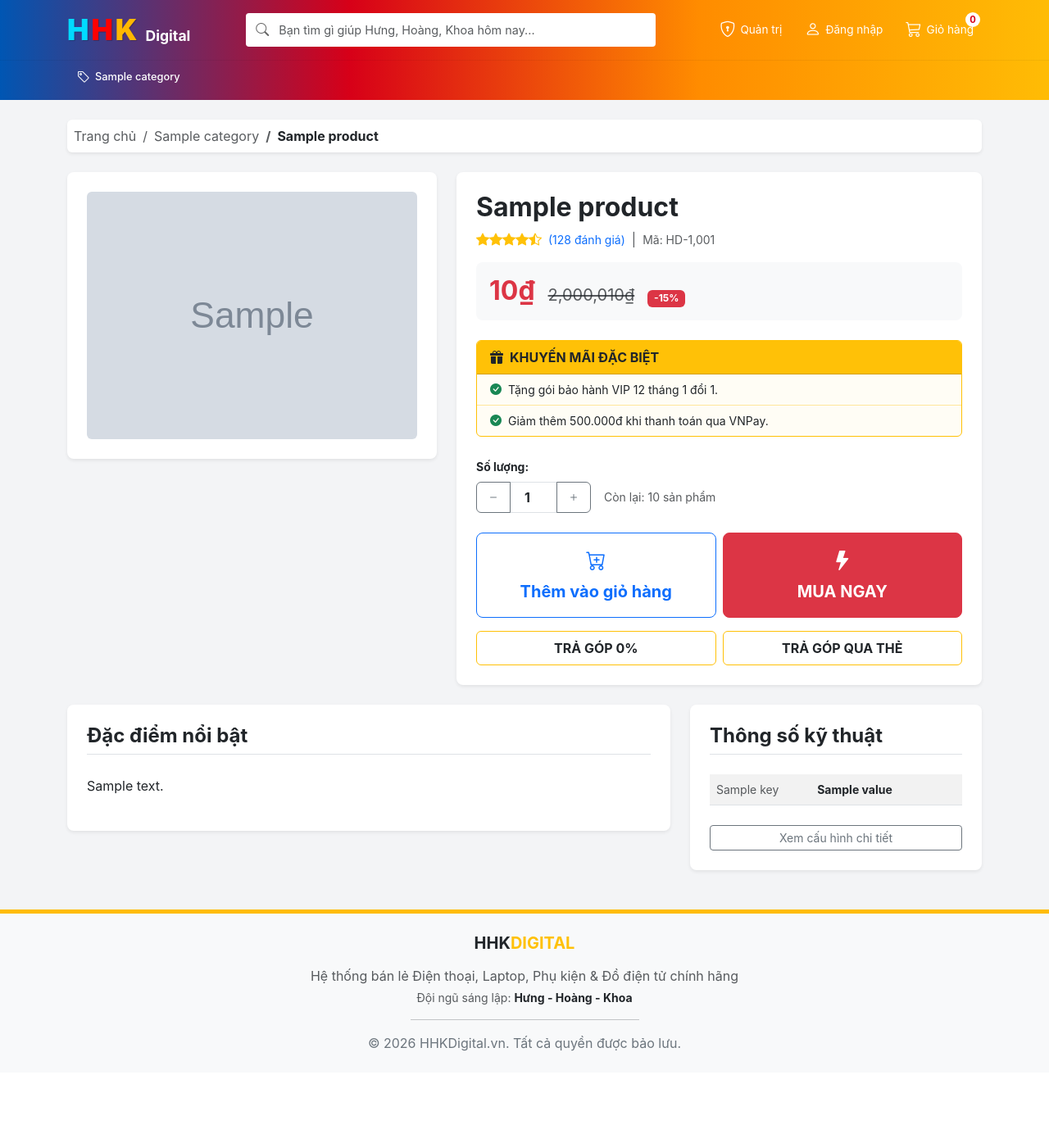
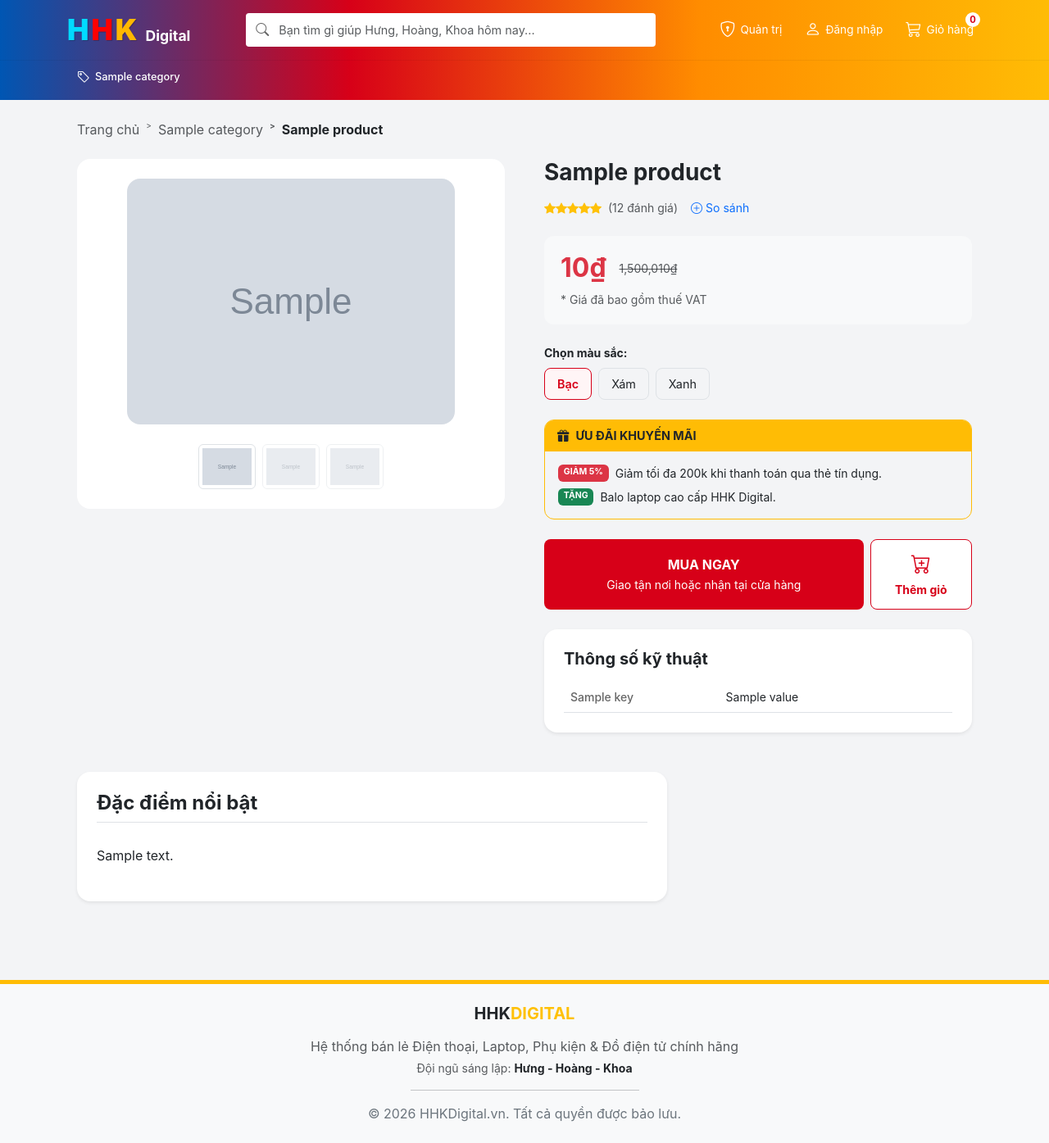
Before and after one commit to VietHoang-88/hhk_digital, a Django app: template shop/templates/shop/product_detail.html in a window 1280 px wide. Shown: the whole page at 82% size. Before the commit the page ends 1283 px from the top, so only its background shows below. Run offline with Django 5.2, Linux system fonts and the light colour scheme; the template is opened without the code that fills it: most values are stand-ins (such as "Sample title", 1, 10 or a date in 2020); grey boxes marked "Sample" are stand-in pictures; data that the repository does not hold is empty.

Commit message:
Hahahaha

```diff
--- a/shop/templates/shop/product_detail.html
+++ b/shop/templates/shop/product_detail.html
@@ -1,158 +1,197 @@
 {% extends 'shop/base.html' %}
 {% load humanize %}
 
-{% block title %}{{ product.name }} - Hoàng Digital{% endblock %}
+{% block title %}{{ product.name }} - HHK Digital{% endblock %}
 
 {% block content %}
-<div class="row g-4">
+<style>
+    .breadcrumb-item + .breadcrumb-item::before { content: ">"; font-size: 10px; vertical-align: middle; }
+    .product-main-card { border: none; border-radius: 16px; background: #fff; }
+    .price-box { background: #f8f9fa; border-radius: 12px; padding: 20px; }
+    .color-option {
+        border: 1px solid #dee2e6;
+        border-radius: 8px;
+        padding: 8px 15px;
+        cursor: pointer;
+        transition: all 0.2s;
+        font-size: 0.9rem;
+    }
+    .color-option.active { border-color: #d70018; background-color: #fff5f6; color: #d70018; font-weight: 600; }
+    .promo-box { border: 1px solid #ffbc05; border-radius: 12px; overflow: hidden; }
+    .promo-header { background: #ffbc05; padding: 8px 15px; font-weight: 700; font-size: 0.9rem; }
+    .sticky-bottom-bar {
+        position: fixed;
+        bottom: 0;
+        left: 0;
+        right: 0;
+        background: #fff;
+        box-shadow: 0 -4px 20px rgba(0,0,0,0.1);
+        padding: 12px 0;
+        z-index: 1050;
+        display: none;
+    }
+    .spec-table th { font-weight: 500; color: #666; width: 40%; }
+    .btn-buy-now { background: #d70018; color: #fff; border: none; padding: 12px; border-radius: 8px; font-weight: 700; }
+    .btn-buy-now:hover { background: #b50014; color: #fff; }
+    .btn-add-cart { background: #fff; color: #d70018; border: 1px solid #d70018; padding: 12px; border-radius: 8px; font-weight: 700; }
+    .btn-add-cart:hover { background: #fff5f6; }
+</style>
+
+<div class="container pb-5">
     <!-- Breadcrumb -->
-    <div class="col-12">
-        <nav aria-label="breadcrumb" class="bg-white p-2 rounded shadow-sm">
-            <ol class="breadcrumb mb-0">
-                <li class="breadcrumb-item"><a href="{% url 'shop:product_list' %}" class="text-decoration-none text-muted">Trang chủ</a></li>
-                <li class="breadcrumb-item"><a href="{% url 'shop:product_list_by_category' product.category.slug %}" class="text-decoration-none text-muted">{{ product.category.name }}</a></li>
-                <li class="breadcrumb-item active fw-bold text-dark" aria-current="page">{{ product.name }}</li>
-            </ol>
-        </nav>
-    </div>
+    <nav aria-label="breadcrumb" class="mb-4">
+        <ol class="breadcrumb bg-transparent p-0 small">
+            <li class="breadcrumb-item"><a href="{% url 'shop:product_list' %}" class="text-decoration-none text-muted">Trang chủ</a></li>
+            <li class="breadcrumb-item"><a href="{% url 'shop:product_list_by_category' product.category.slug %}" class="text-decoration-none text-muted">{{ product.category.name }}</a></li>
+            <li class="breadcrumb-item active fw-bold text-dark">{{ product.name }}</li>
+        </ol>
+    </nav>
 
-    <!-- Product Main Info -->
-    <div class="col-md-5">
-        <div class="card product-card p-4 shadow-sm border-0 bg-white">
-            {% if product.image %}
-                <img src="{{ product.image.url }}" class="img-fluid rounded" alt="{{ product.name }}" style="max-height: 400px; object-fit: contain;">
-            {% else %}
-                <div class="bg-light text-center py-5 rounded-3">
-                    <i class="bi bi-image fs-1 text-muted"></i>
+    <div class="row g-5">
+        <!-- Left: Image Gallery -->
+        <div class="col-lg-6">
+            <div class="product-main-card p-4 text-center sticky-lg-top" style="top: 100px;">
+                {% if product.image %}
+                    <img src="{{ product.image.url }}" class="img-fluid rounded-4" alt="{{ product.name }}" style="max-height: 500px; object-fit: contain;">
+                {% else %}
+                    <div class="bg-light py-5 rounded-4"><i class="bi bi-image fs-1 text-muted"></i></div>
+                {% endif %}
+
+                <div class="d-flex justify-content-center gap-2 mt-4">
+                    <div class="border rounded p-1" style="width: 70px; cursor: pointer;"><img src="{{ product.image.url }}" class="img-fluid"></div>
+                    <div class="border rounded p-1 opacity-50" style="width: 70px;"><img src="{{ product.image.url }}" class="img-fluid"></div>
+                    <div class="border rounded p-1 opacity-50" style="width: 70px;"><img src="{{ product.image.url }}" class="img-fluid"></div>
                 </div>
-            {% endif %}
+            </div>
         </div>
-    </div>
 
-    <div class="col-md-7">
-        <div class="bg-white p-4 rounded-3 shadow-sm h-100 border-0">
-            <h1 class="h2 fw-bold mb-2">{{ product.name }}</h1>
-            <div class="d-flex align-items-center mb-3">
-                <div class="text-warning me-2">
-                    <i class="bi bi-star-fill"></i><i class="bi bi-star-fill"></i><i class="bi bi-star-fill"></i><i class="bi bi-star-fill"></i><i class="bi bi-star-half"></i>
+        <!-- Right: Product Info -->
+        <div class="col-lg-6">
+            <h1 class="h3 fw-bold mb-3">{{ product.name }}</h1>
+
+            <div class="d-flex align-items-center gap-3 mb-4">
+                <div class="text-warning small">
+                    <i class="bi bi-star-fill"></i><i class="bi bi-star-fill"></i><i class="bi bi-star-fill"></i><i class="bi bi-star-fill"></i><i class="bi bi-star-fill"></i>
+                    <span class="ms-1 text-muted">(12 đánh giá)</span>
                 </div>
-                <span class="text-primary small">(128 đánh giá)</span>
-                <span class="mx-2 text-muted">|</span>
-                <span class="text-muted small">Mã: HD-{{ product.id|add:1000 }}</span>
+                <div class="small text-primary"><i class="bi bi-plus-circle me-1"></i>So sánh</div>
             </div>
 
-            <div class="bg-light p-3 rounded-3 mb-4 d-flex align-items-end">
-                <h2 class="text-danger fw-bold mb-0 me-3">{{ product.price|intcomma }}₫</h2>
-                <span class="text-muted text-decoration-line-through fs-5">{{ product.price|add:2000000|intcomma }}₫</span>
-                <span class="badge bg-danger ms-3">-15%</span>
+            <div class="price-box mb-4">
+                <div class="d-flex align-items-center gap-3">
+                    <h2 class="text-danger fw-bold mb-0">{{ product.price|intcomma }}₫</h2>
+                    <span class="text-muted text-decoration-line-through small">{{ product.price|add:1500000|intcomma }}₫</span>
+                </div>
+                <p class="small text-muted mt-2 mb-0">* Giá đã bao gồm thuế VAT</p>
             </div>
 
-            <div class="card border-warning mb-4" style="background-color: #fffdf5;">
-                <div class="card-header bg-warning text-dark fw-bold">
-                    <i class="bi bi-gift-fill me-2"></i>KHUYẾN MÃI ĐẶC BIỆT
-                </div>
-                <ul class="list-group list-group-flush bg-transparent">
-                    <li class="list-group-item bg-transparent border-warning-subtle small">
-                        <i class="bi bi-check-circle-fill text-success me-2"></i>Tặng gói bảo hành VIP 12 tháng 1 đổi 1.
-                    </li>
-                    <li class="list-group-item bg-transparent border-warning-subtle small">
-                        <i class="bi bi-check-circle-fill text-success me-2"></i>Giảm thêm 500.000đ khi thanh toán qua VNPay.
-                    </li>
-                </ul>
-            </div>
-
-            <!-- Bộ chọn số lượng -->
+            <!-- Color Options -->
             <div class="mb-4">
-                <label class="form-label fw-bold small mb-2">Số lượng:</label>
-                <div class="d-flex align-items-center">
-                    <div class="input-group" style="width: 140px;">
-                        <button class="btn btn-outline-secondary" type="button" onclick="changeQty(-1)">
-                            <i class="bi bi-dash"></i>
-                        </button>
-                        <input type="number" id="quantity" class="form-control text-center fw-bold" value="1" min="1" readonly>
-                        <button class="btn btn-outline-secondary" type="button" onclick="changeQty(1)">
-                            <i class="bi bi-plus"></i>
-                        </button>
-                    </div>
-                    <span class="ms-3 text-muted small">Còn lại: {{ product.stock }} sản phẩm</span>
+                <p class="fw-bold small mb-2">Chọn màu sắc:</p>
+                <div class="d-flex gap-2">
+                    <div class="color-option active">Bạc</div>
+                    <div class="color-option">Xám</div>
+                    <div class="color-option">Xanh</div>
                 </div>
             </div>
 
-            <div class="d-grid gap-3">
-                <div class="row g-2">
-                    <div class="col-md-6">
-                        <a href="javascript:void(0)" onclick="addToCart('{% url 'shop:cart_add' product.id %}')" class="btn btn-outline-primary btn-lg w-100 py-3">
-                            <i class="bi bi-cart-plus fs-4 d-block mb-1"></i>
-                            <span class="fw-bold">Thêm vào giỏ hàng</span>
-                        </a>
+            <!-- Promotion Box -->
+            <div class="promo-box mb-4">
+                <div class="promo-header"><i class="bi bi-gift-fill me-2"></i>ƯU ĐÃI KHUYẾN MÃI</div>
+                <div class="p-3">
+                    <div class="d-flex gap-2 mb-2 small">
+                        <span class="badge bg-danger">GIẢM 5%</span>
+                        <span>Giảm tối đa 200k khi thanh toán qua thẻ tín dụng.</span>
                     </div>
-                    <div class="col-md-6">
-                        <a href="javascript:void(0)" onclick="addToCart('{% url 'shop:cart_add' product.id %}', true)" class="btn btn-danger btn-lg w-100 py-3">
-                            <i class="bi bi-lightning-fill fs-4 d-block mb-1"></i>
-                            <span class="fw-bold">MUA NGAY</span>
-                        </a>
-                    </div>
-                </div>
-
-                <div class="row g-2">
-                    <div class="col-6">
-                        <button class="btn btn-outline-warning w-100 py-2 fw-bold text-dark">TRẢ GÓP 0%</button>
-                    </div>
-                    <div class="col-6">
-                        <button class="btn btn-outline-warning w-100 py-2 fw-bold text-dark">TRẢ GÓP QUA THẺ</button>
+                    <div class="d-flex gap-2 small">
+                        <span class="badge bg-success">TẶNG</span>
+                        <span>Balo laptop cao cấp HHK Digital.</span>
                     </div>
                 </div>
             </div>
 
-            <script>
-                function changeQty(delta) {
-                    const input = document.getElementById('quantity');
-                    let val = parseInt(input.value) + delta;
-                    if (val < 1) val = 1;
-                    input.value = val;
-                }
+            <!-- Buy Buttons -->
+            <div class="row g-2 mb-4">
+                <div class="col-9">
+                    <button onclick="addToCart('{% url 'shop:cart_add' product.id %}', true)" class="btn-buy-now w-100 h-100">
+                        MUA NGAY <br> <small class="fw-normal">Giao tận nơi hoặc nhận tại cửa hàng</small>
+                    </button>
+                </div>
+                <div class="col-3">
+                    <button onclick="addToCart('{% url 'shop:cart_add' product.id %}')" class="btn-add-cart w-100 h-100">
+                        <i class="bi bi-cart-plus fs-4"></i> <br> <small>Thêm giỏ</small>
+                    </button>
+                </div>
+            </div>
 
-                function addToCart(baseUrl, buyNow = false) {
-                    const qty = document.getElementById('quantity').value;
-                    let url = baseUrl + '?quantity=' + qty;
-                    if (buyNow) {
-                        url += '&buy_now=1';
-                    }
-                    window.location.href = url;
-                }
-            </script>
-        </div>
-    </div>
-
-    <!-- Product Details -->
-    <div class="col-md-8">
-        <div class="bg-white p-4 rounded-3 shadow-sm border-0 mb-4">
-            <h4 class="fw-bold mb-4 border-bottom pb-2">Đặc điểm nổi bật</h4>
-            <div class="product-description" style="line-height: 1.8;">
-                {{ product.description|linebreaks }}
+            <!-- Technical Summary -->
+            <div class="product-main-card p-4 shadow-sm">
+                <h5 class="fw-bold mb-3">Thông số kỹ thuật</h5>
+                <table class="table spec-table small mb-0">
+                    <tbody>
+                        {% for key, value in product.specifications.items %}
+                        <tr>
+                            <th>{{ key }}</th>
+                            <td>{{ value }}</td>
+                        </tr>
+                        {% empty %}
+                        <tr><td colspan="2" class="text-muted">Đang cập nhật...</td></tr>
+                        {% endfor %}
+                    </tbody>
+                </table>
             </div>
         </div>
     </div>
 
-    <div class="col-md-4">
-        <div class="bg-white p-4 rounded-3 shadow-sm border-0">
-            <h4 class="fw-bold mb-4 border-bottom pb-2">Thông số kỹ thuật</h4>
-            <table class="table table-striped table-hover small">
-                <tbody>
-                    {% for key, value in product.specifications.items %}
-                    <tr>
-                        <th scope="row" class="text-muted fw-normal" style="width: 40%;">{{ key }}</th>
-                        <td class="fw-bold">{{ value }}</td>
-                    </tr>
-                    {% empty %}
-                    <tr>
-                        <td colspan="2" class="text-muted text-center py-3">Đang cập nhật thông số...</td>
-                    </tr>
-                    {% endfor %}
-                </tbody>
-            </table>
-            <button class="btn btn-outline-secondary w-100 btn-sm mt-2">Xem cấu hình chi tiết</button>
+    <!-- Description -->
+    <div class="row mt-5">
+        <div class="col-lg-8">
+            <div class="product-main-card p-4 shadow-sm">
+                <h4 class="fw-bold mb-4 border-bottom pb-2">Đặc điểm nổi bật</h4>
+                <div class="lh-lg">{{ product.description|linebreaks }}</div>
+            </div>
         </div>
     </div>
 </div>
+
+<!-- Sticky Bottom Bar -->
+<div class="sticky-bottom-bar" id="stickyBar">
+    <div class="container">
+        <div class="row align-items-center">
+            <div class="col-auto d-none d-md-block">
+                <div class="d-flex align-items-center gap-3">
+                    <img src="{{ product.image.url }}" style="width: 50px; height: 50px; object-fit: contain;">
+                    <div>
+                        <div class="fw-bold small text-truncate" style="max-width: 250px;">{{ product.name }}</div>
+                        <div class="text-danger fw-bold small">{{ product.price|intcomma }}₫</div>
+                    </div>
+                </div>
+            </div>
+            <div class="col text-end">
+                <div class="d-inline-flex gap-2">
+                    <button onclick="addToCart('{% url 'shop:cart_add' product.id %}')" class="btn btn-outline-danger px-4 fw-bold">Thêm giỏ hàng</button>
+                    <button onclick="addToCart('{% url 'shop:cart_add' product.id %}', true)" class="btn btn-danger px-5 fw-bold">MUA NGAY</button>
+                </div>
+            </div>
+        </div>
+    </div>
+</div>
+
+<script>
+    function addToCart(baseUrl, buyNow = false) {
+        let url = baseUrl + '?quantity=1';
+        if (buyNow) url += '&buy_now=1';
+        window.location.href = url;
+    }
+
+    // Show/Hide Sticky Bar on scroll
+    window.onscroll = function() {
+        const bar = document.getElementById("stickyBar");
+        if (document.body.scrollTop > 400 || document.documentElement.scrollTop > 400) {
+            bar.style.display = "block";
+        } else {
+            bar.style.display = "none";
+        }
+    };
+</script>
 {% endblock %}
```
